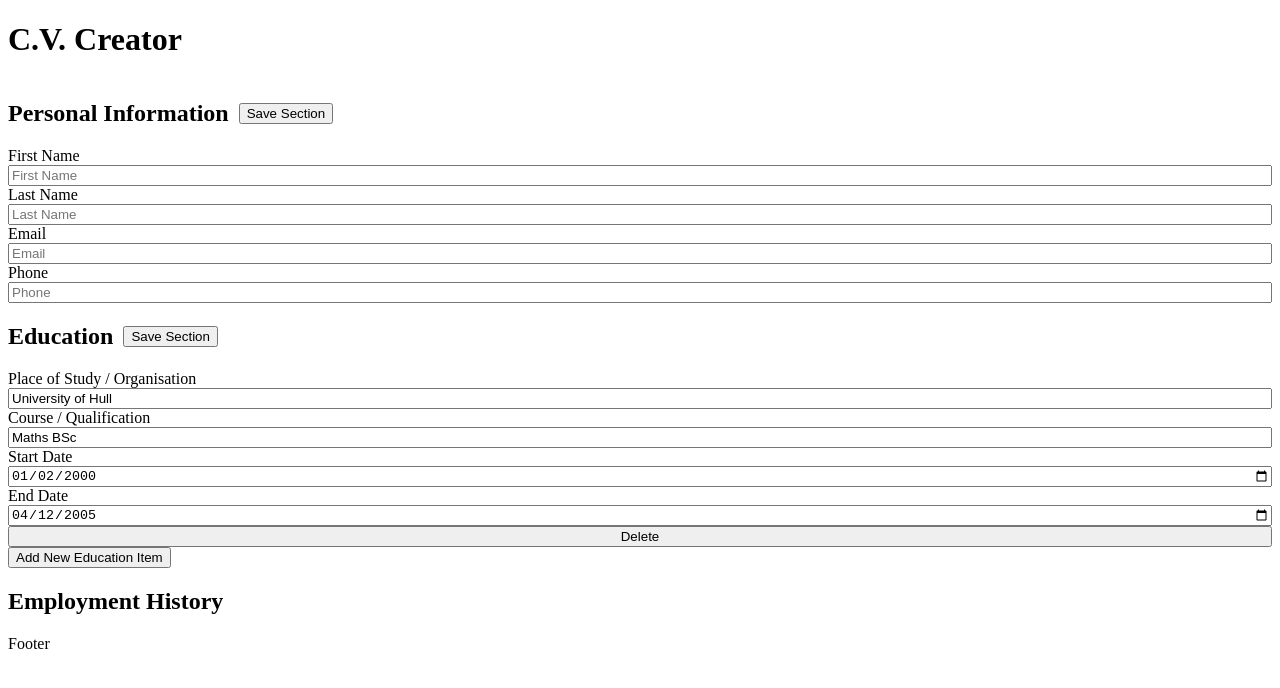
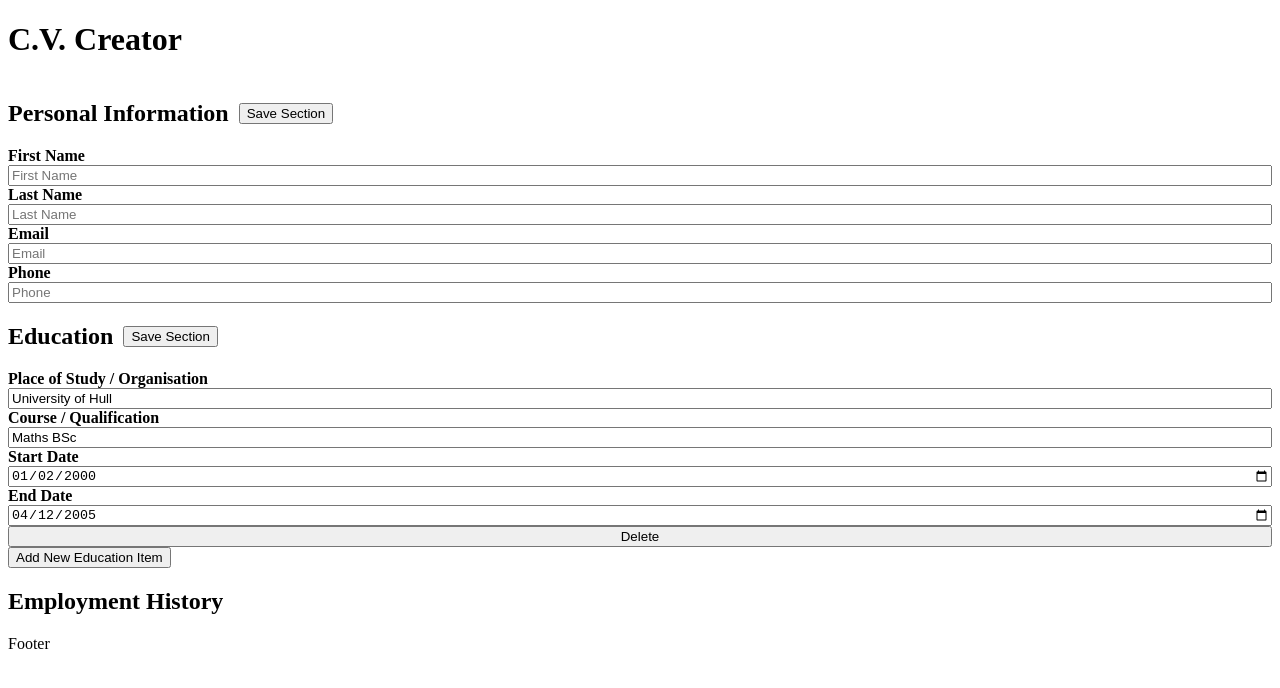
Before and after one commit to Sullivown/cv-project, a React (Create React App) app: page / in a window 1280 px wide. Shown: the top 688 px of the page. Built offline with nearby package versions, Linux system fonts and the light colour scheme.

Commit message:
Fix "undefined" bug when editing Education items

```diff
--- a/src/components/Education.js
+++ b/src/components/Education.js
@@ -27,7 +27,7 @@ class Education extends Component {
 	handleChange = (event) => {
 		const newArr = [...this.state.items];
 		const index = newArr.findIndex(
-			(item) => item.id === event.target.parentNode.dataset.id
+			(item) => item.id === event.target.closest('form').dataset.id
 		);
 		const item = newArr[index];
 		item[event.target.name] = event.target.value;
--- a/src/components/EducationItem.js
+++ b/src/components/EducationItem.js
@@ -7,8 +7,8 @@ class EducationItem extends Component {
 
 		return (
 			<div>
-				<form>
-					<div className='form-input-section' data-id={id}>
+				<form data-id={id}>
+					<div className='form-input-section'>
 						<label htmlFor='orgName'>
 							Place of Study / Organisation
 						</label>
--- a/src/styles/forms.css
+++ b/src/styles/forms.css
@@ -9,3 +9,7 @@
 	display: flex;
 	flex-direction: column;
 }
+
+label {
+	font-weight: bold;
+}
```
